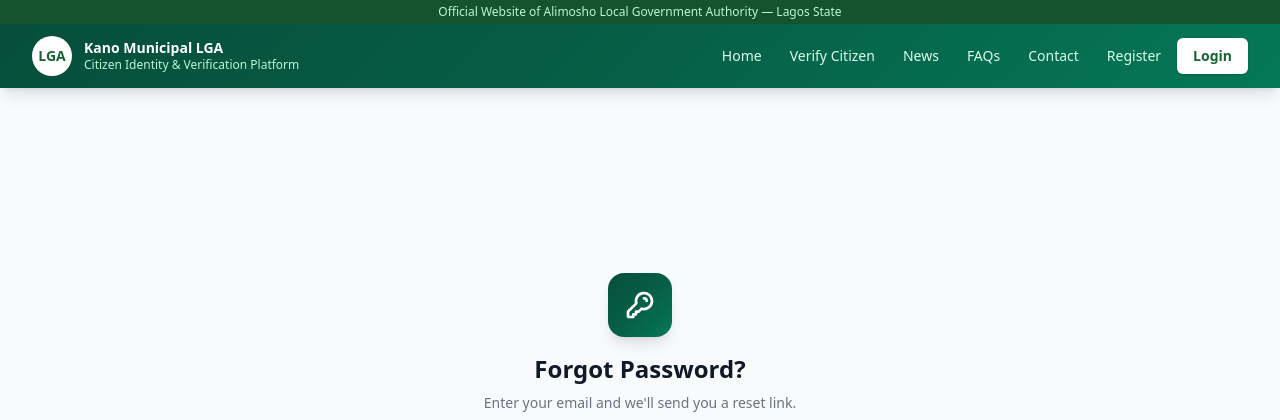
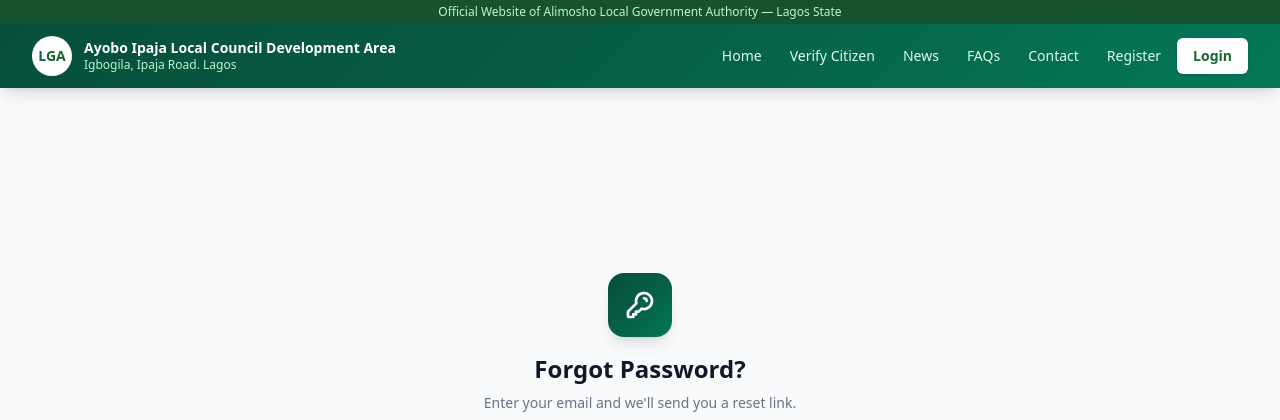
Before and after one commit to Dev-Bulama/LGADB, a Laravel app: page /forgot-password in a window 1280 px wide. Shown: the top 420 px of the page. Run offline with Laravel 12, Linux system fonts and the light colour scheme; data comes from the database, SQL or seed files in the repository; parts of the project's set-up code (start-up, migrations or seed data) failed here and were passed over; some libraries are stand-ins or nearby versions.

Commit message:
Fix header: show Ayobo Ipaja LCDA address instead of org name and platform subtitle

```diff
--- a/resources/views/layouts/public.blade.php
+++ b/resources/views/layouts/public.blade.php
@@ -31,8 +31,8 @@
                             <span class="text-green-800 font-extrabold text-sm">LGA</span>
                         </div>
                         <div class="hidden sm:block">
-                            <div class="text-white font-bold text-sm leading-tight">{{ $appSettings['org_name'] ?? config('app.name') }}</div>
-                            <div class="text-green-200 text-xs">Citizen Identity & Verification Platform</div>
+                            <div class="text-white font-bold text-sm leading-tight">Ayobo Ipaja Local Council Development Area</div>
+                            <div class="text-green-200 text-xs">Igbogila, Ipaja Road. Lagos</div>
                         </div>
                     </a>
                 </div>
```
